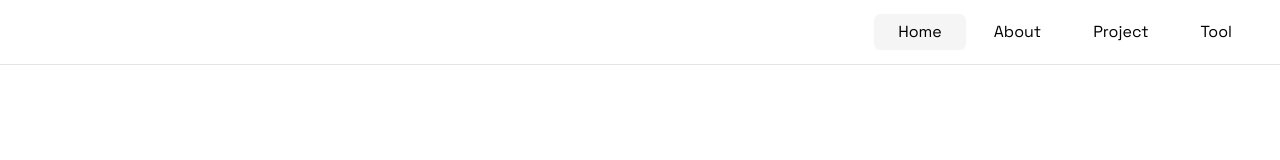
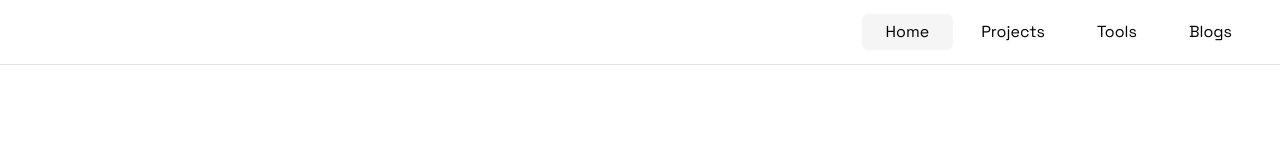
Before and after one commit to nzrmm/muhammadgata, a Next.js app: page / in a window 1280 px wide. Shown: the top 160 px of the page. Built offline with nearby package versions, Linux system fonts and the light colour scheme.

Commit message:
style: remove about and add blogs routes in constants

```diff
--- a/src/constant/index.ts
+++ /dev/null
@@ -1,8 +0,0 @@
-import { INavbarLink } from "@/types";
-
-export const ROUTES: INavbarLink[] = [
-  { href: "/", name: "Home" },
-  { href: "/about", name: "About" },
-  { href: "/project", name: "Project" },
-  { href: "/tool", name: "Tool" },
-];
--- /dev/null
+++ b/src/constants/index.ts
@@ -0,0 +1,8 @@
+import { INavbarLink } from "@/types";
+
+export const ROUTES: INavbarLink[] = [
+  { href: "/", name: "Home" },
+  { href: "/projects", name: "Projects" },
+  { href: "/tools", name: "Tools" },
+  { href: "/blogs", name: "Blogs" },
+];
--- a/src/layouts/header/index.tsx
+++ b/src/layouts/header/index.tsx
@@ -1,7 +1,7 @@
 import cx from "classnames";
 
 import { NavbarItem } from "@/components";
-import { ROUTES } from "@/constant";
+import { ROUTES } from "@/constants";
 
 const Header = () => {
   return (
```
